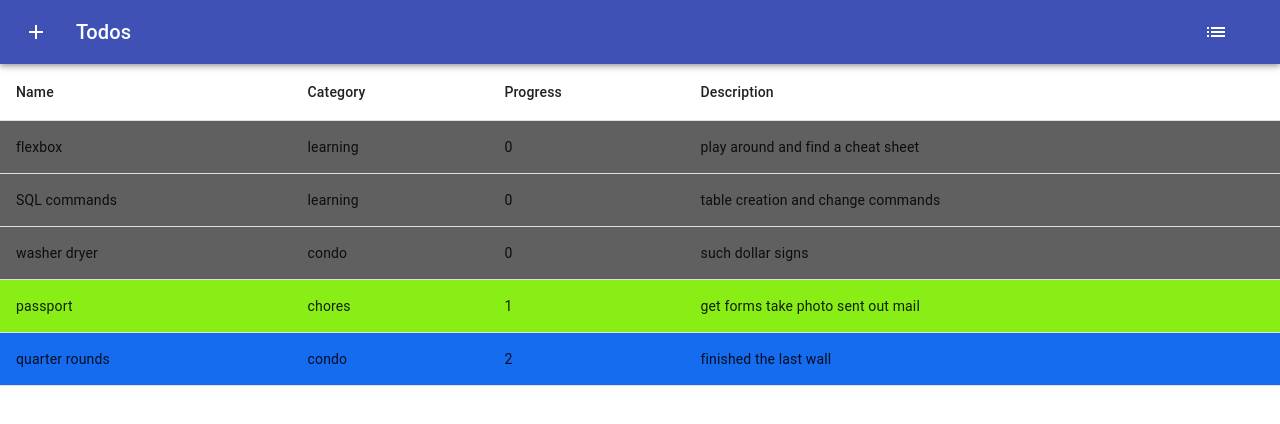
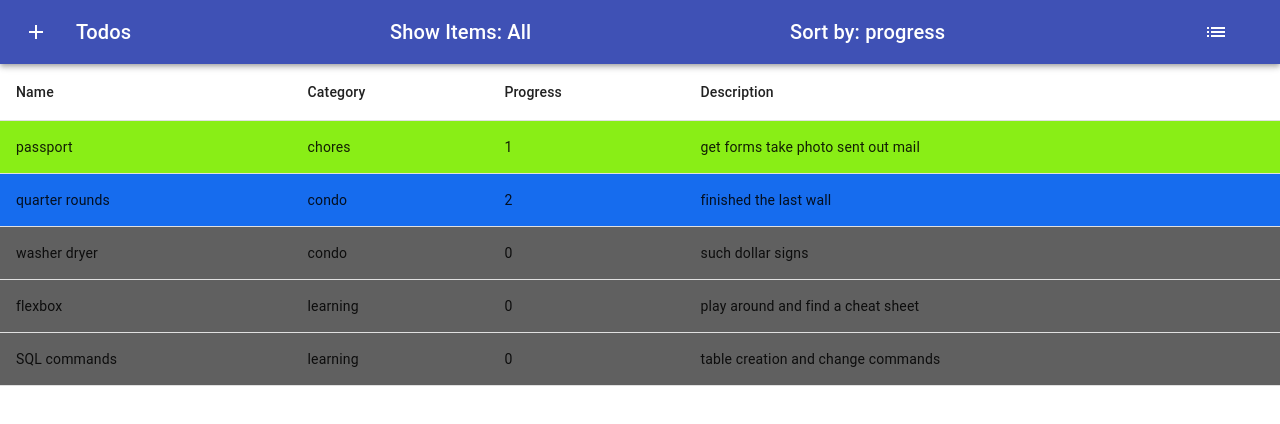
Before and after one commit to hanxu27/todos-web, a React (Create React App) app: page / in a window 1280 px wide. Shown: the top 424 px of the page. Built offline with nearby package versions, Linux system fonts and the light colour scheme.

Commit message:
added state on app level

```diff
--- a/src/App.js
+++ b/src/App.js
@@ -1,12 +1,14 @@
-import React from "react";
+import React, { useState } from "react";
 import AppBar from "./components/AppBar";
 import DataTable from "./components/DataTable";
 
 export default function App() {
+  const [filter, setFilter] = useState(4);
+  const [sortTerm, setSortTerm] = useState("progress");
   return (
     <div>
-      <AppBar />
-      <DataTable />
+      <AppBar setFilter={setFilter} setSortTerm={setSortTerm} filter={filter} sortTerm={sortTerm} />
+      <DataTable filter={filter} sortTerm={sortTerm} />
     </div>
   );
 }
--- a/src/components/AppBar.js
+++ b/src/components/AppBar.js
@@ -19,8 +19,12 @@ const useStyles = makeStyles(theme => ({
   }
 }));
 
-const NavBar = () => {
+const filterHash = { 0: "Queued", 1: "In Progress", 2: "Completed", 3: "Incomplete", 4: "All" };
+const sortArray = [];
+
+const NavBar = props => {
   const classes = useStyles();
+  console.log(props);
   return (
     <AppBar position="static">
       <Toolbar>
@@ -29,6 +33,12 @@ const NavBar = () => {
         </IconButton>
         <Typography variant="h6" className={classes.title}>
           Todos
+        </Typography>
+        <Typography variant="h6" className={classes.title}>
+          {"Show Items: " + filterHash[props.filter]}
+        </Typography>
+        <Typography variant="h6" className={classes.title}>
+          {"Sort by: " + props.sortTerm}
         </Typography>
         <IconButton edge="start" className={classes.menuButton} color="inherit" aria-label="sort">
           <ListIcon />
--- a/src/components/DataTable.js
+++ b/src/components/DataTable.js
@@ -1,4 +1,4 @@
-import React, { useState } from "react";
+import React from "react";
 import { makeStyles } from "@material-ui/core/styles";
 import Table from "@material-ui/core/Table";
 import TableBody from "@material-ui/core/TableBody";
@@ -32,12 +32,10 @@ const useStyles = makeStyles({
   }
 });
 
-const DataTable = () => {
-  const [filter, setFilter] = useState(4);
-  const [sortItem, setSortItem] = useState("progress");
+const DataTable = props => {
   const classes = useStyles();
   const sortTable = arr => {
-    switch (sortItem) {
+    switch (props.sortItem) {
       case "progress":
         return arr.sort(function(a, b) {
           return a.progress - b.progress;
@@ -53,7 +51,7 @@ const DataTable = () => {
     }
   };
   const filterTasks = arr => {
-    switch (filter) {
+    switch (props.filter) {
       case 0:
         return arr.filter(task => task.progress === 0);
       case 1:
```
